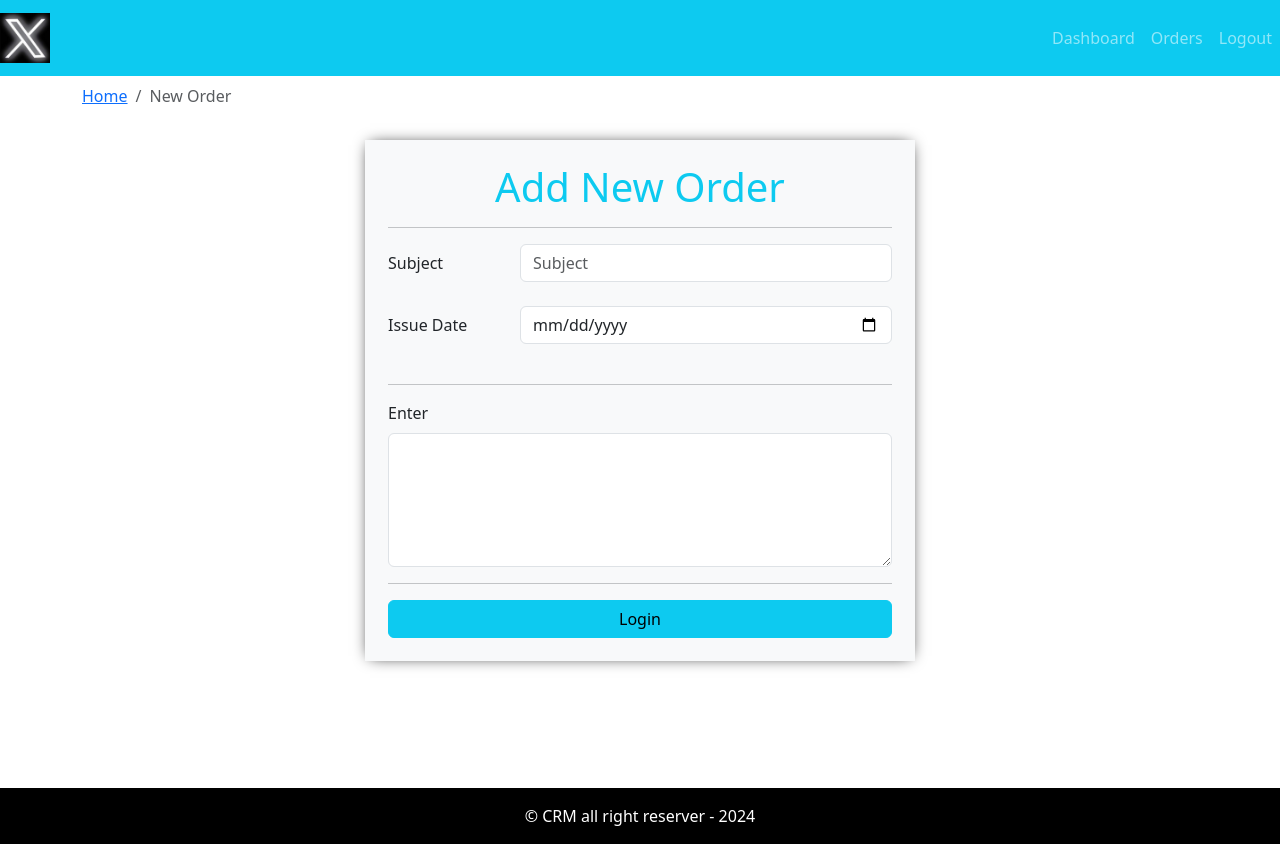
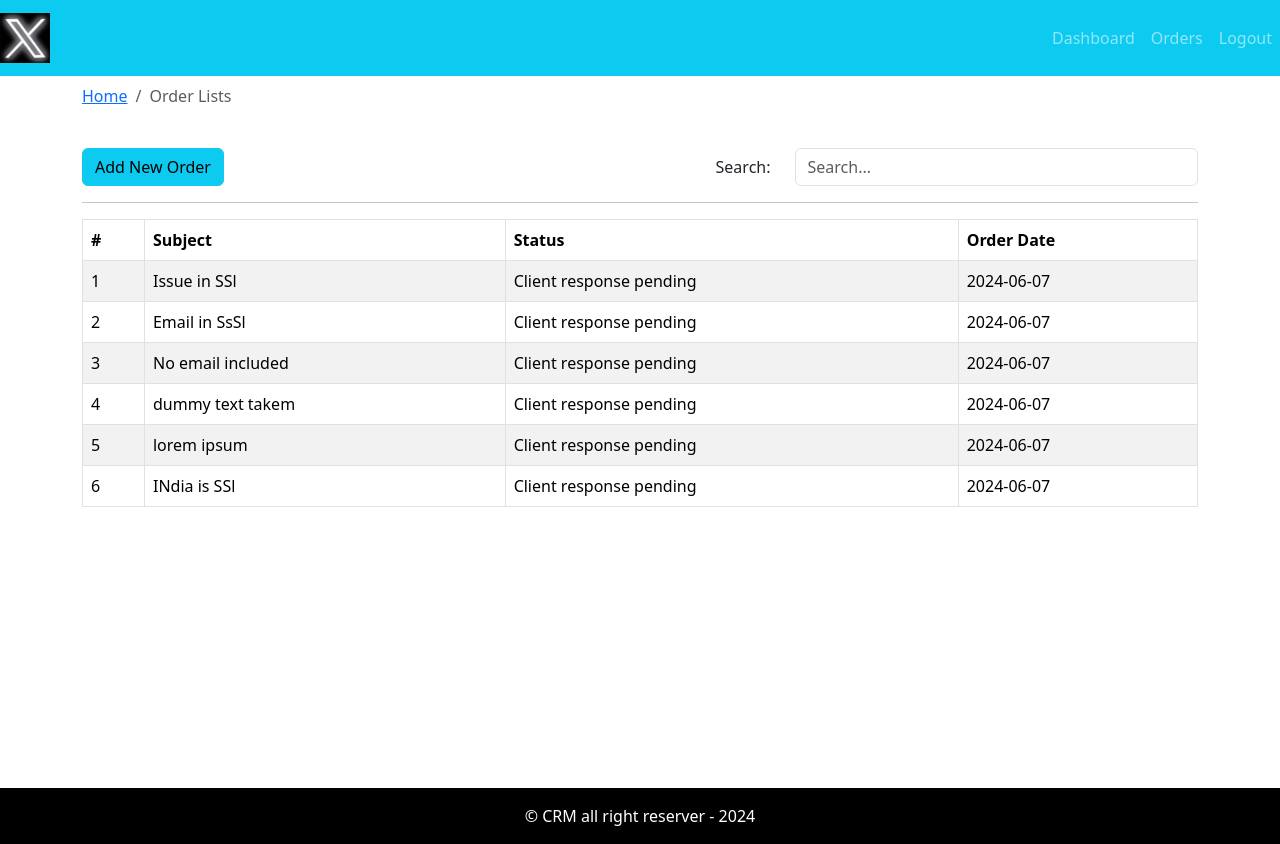
Before and after one commit to ASHYISH/crm-frontend, a React (Create React App) app: page / in a window 1280 px wide. Built offline with nearby package versions, Linux system fonts and the light colour scheme.

Commit message:
added order list page

```diff
--- a/src/App.js
+++ b/src/App.js
@@ -4,13 +4,15 @@
 import { DafaultLayout } from "./layout/DafaultLayout";
 import { Dashboard } from "./pages/dashboard/Dashboard.page";
 import { AddOrder } from "./pages/new-order/AddOrder.page";
+import { OrderLists } from "./pages/order-list/OrderLists.page";
 
 function App() {
   return (
     <div className="App">
       <DafaultLayout>
         {/* <Dashboard /> */}
-        <AddOrder />
+        {/* <AddOrder /> */}
+        <OrderLists />
       </DafaultLayout>
     </div>
   );
--- a/src/assets/data/dummy-data.json
+++ b/src/assets/data/dummy-data.json
@@ -1,31 +1,37 @@
 [
   {
     "id": 1,
+    "subject": "Issue in SSl",
     "status": "Client response pending",
     "addedAt": "2024-06-07"
   },
   {
     "id": 2,
+    "subject": "Email in SsSl",
     "status": "Client response pending",
     "addedAt": "2024-06-07"
   },
   {
     "id": 3,
+    "subject": "No email included",
     "status": "Client response pending",
     "addedAt": "2024-06-07"
   },
   {
     "id": 4,
+    "subject": "dummy text takem",
     "status": "Client response pending",
     "addedAt": "2024-06-07"
   },
   {
     "id": 5,
+    "subject": "lorem ipsum",
     "status": "Client response pending",
     "addedAt": "2024-06-07"
   },
   {
     "id": 6,
+    "subject": "INdia is SSl",
     "status": "Client response pending",
     "addedAt": "2024-06-07"
   }
--- /dev/null
+++ b/src/components/search-form/SearchForm.comp.js
@@ -0,0 +1,29 @@
+import React from "react";
+import { Form, Row, Col } from "react-bootstrap";
+import PropTypes from "prop-types";
+
+export const SearchForm = ({ handleOnChange, str }) => {
+  return (
+    <div>
+      <Form>
+        <Form.Group as={Row}>
+          <Form.Label column sm="3">
+            Search:
+          </Form.Label>
+          <Col sm="9">
+            <Form.Control
+              name="searchStr"
+              placeholder="Search..."
+              onChange={handleOnChange}
+              value={str}
+            />
+          </Col>
+        </Form.Group>
+      </Form>
+    </div>
+  );
+};
+SearchForm.propTypes = {
+  handleOnchange: PropTypes.func.isRequired,
+  str: PropTypes.string.isRequired,
+};
--- /dev/null
+++ b/src/pages/order-list/OrderLists.page.js
@@ -0,0 +1,49 @@
+import React, { useState, useEffect } from "react";
+import { Container, Row, Col, Button } from "react-bootstrap";
+import { PageBreadCrumb } from "../../components/breadcrumb/BreadCrumb.comp";
+import { SearchForm } from "../../components/search-form/SearchForm.comp";
+import { OrderTable } from "../../components/order-table/OrderTable.comp";
+import Orders from "../../assets/data/dummy-data.json";
+
+export const OrderLists = () => {
+  const [str, setStr] = useState("");
+  const [dispOrder, setDispOrder] = useState(Orders);
+
+  useEffect(() => {}, [str, dispOrder]);
+
+  const handleOnChange = (e) => {
+    const { value } = e.target;
+    setStr(value);
+    searchOrder(value);
+  };
+
+  const searchOrder = (sttr) => {
+    const displayOrders = Orders.filter((row) =>
+      row.subject.toLowerCase().includes(sttr.toLowerCase())
+    );
+    setDispOrder(displayOrders);
+  };
+  return (
+    <Container>
+      <Row>
+        <Col>
+          <PageBreadCrumb page="Order Lists" />
+        </Col>
+      </Row>
+      <Row className="mt-4">
+        <Col>
+          <Button variant="info">Add New Order</Button>
+        </Col>
+        <Col className="text-end">
+          <SearchForm handleOnChange={handleOnChange} str={str} />
+        </Col>
+      </Row>
+      <hr />
+      <Row>
+        <Col>
+          <OrderTable Orders={dispOrder} />
+        </Col>
+      </Row>
+    </Container>
+  );
+};
```
Also changed, not shown: src/components/order-table/OrderTable.comp.js (+7 -0 lines).
